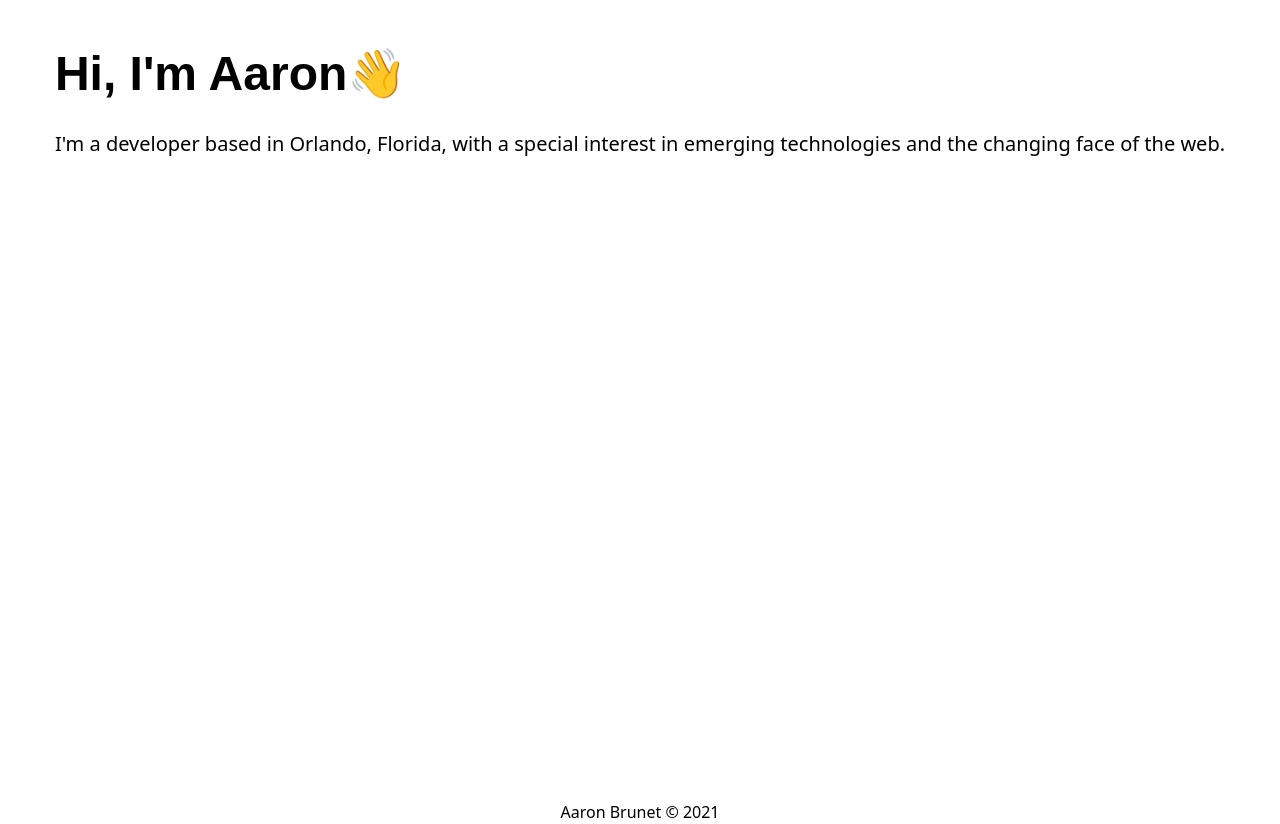
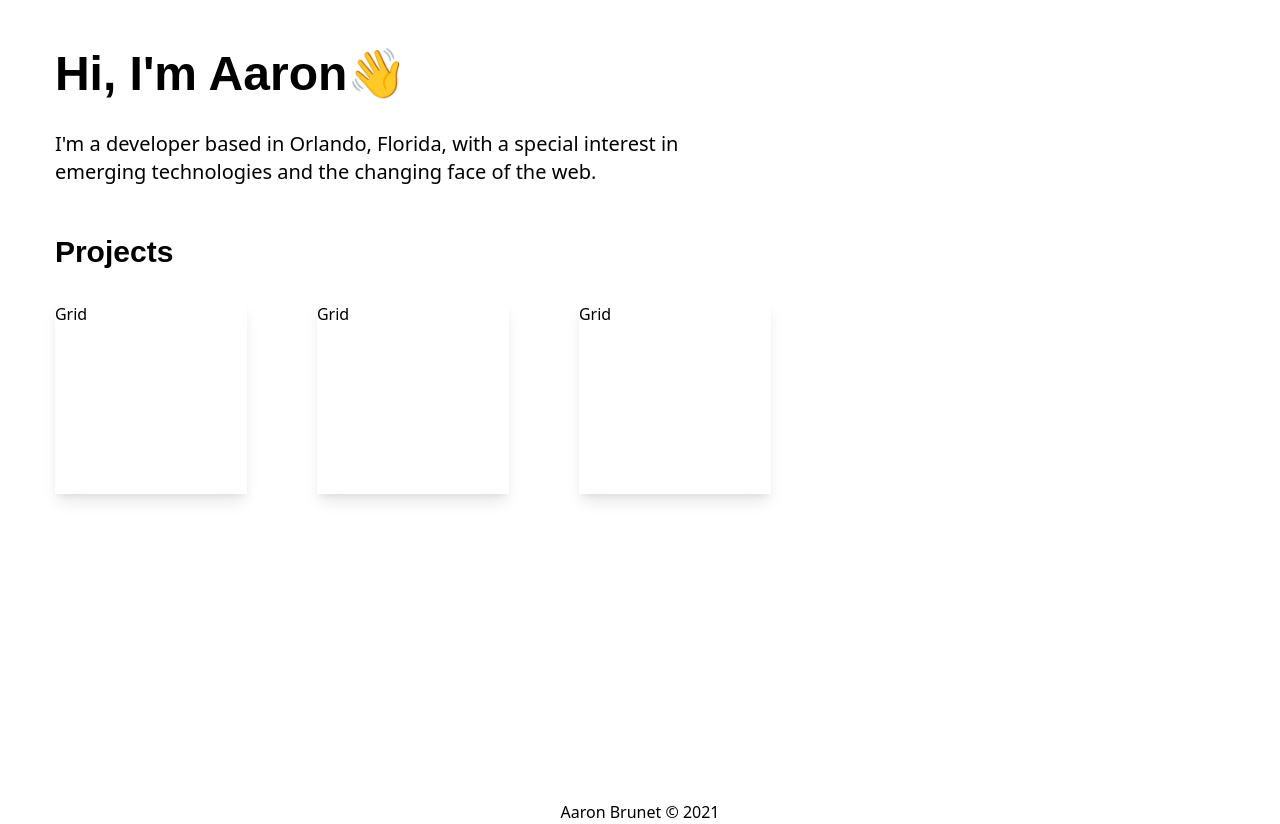
Before and after one commit to aaronbrunet/aaronbrunetdev-nextjs, a Next.js app: page / in a window 1280 px wide. Built offline with nearby package versions, Linux system fonts and the light colour scheme; what @tailwindcss/typography would draw is missing.

Commit message:
Added basic projects structure

```diff
--- a/src/pages/index.js
+++ b/src/pages/index.js
@@ -22,12 +22,20 @@ export default function Home() {
           </div>
 
         </div> */}
- <main className='min-h-screen p-12 flex flex-col'>
-      <div className='justify-center self-center align-middle'>
-      <h1 className='text-5xl pb-8 title-font font-semibold inline-block'>Hi, I'm Aaron</h1><div className='text-5xl inline-block hover:animate-wiggle'>👋</div>
-        <p className='text-xl'>
-        I'm a developer based in Orlando, Florida, with a special interest in emerging technologies and the changing face of the web.
-        </p>
+      <main className='min-h-screen p-12 flex flex-col'>
+        <div className='justify-center self-center align-middle'>
+          <h1 className='pb-8 title-font inline-block'>Hi, I'm Aaron</h1><span className='text-5xl inline-block cursor-pointer hover:animate-wiggle'>👋</span>
+          <p className='text-xl w-3/5'>
+          I'm a developer based in Orlando, Florida, with a special interest in emerging technologies and the changing face of the web.
+          </p>
+          <div className='py-12 grid'>
+            <h3 className='subtitle-font pb-8'>Projects</h3>
+              <div className='max-w-5xl grid gap-4 xs:grid-cols-2 xs:p-8 md:grid-cols-4 lg:gap-6'>
+                <div className='grid-item'>Grid</div>
+                <div className='grid-item'>Grid</div>
+                <div className='grid-item'>Grid</div>
+              </div>
+          </div>
         </div>
       </main>
 
--- a/src/styles/globals.css
+++ b/src/styles/globals.css
@@ -9,7 +9,18 @@
     aspect-ratio: 1 / 1;
   }
 
-  .title-font{
+  .title-font {
     font-family: 'Manrope', sans-serif;
+    @apply text-5xl font-semibold;
   }
+
+  .subtitle-font{
+    font-family: 'Manrope', sans-serif;
+    @apply text-3xl font-bold;
+  }
+
+  .grid-item {
+    @apply h-48 shadow-lg square hover:shadow-2xl;
+  }
+
 }
```
